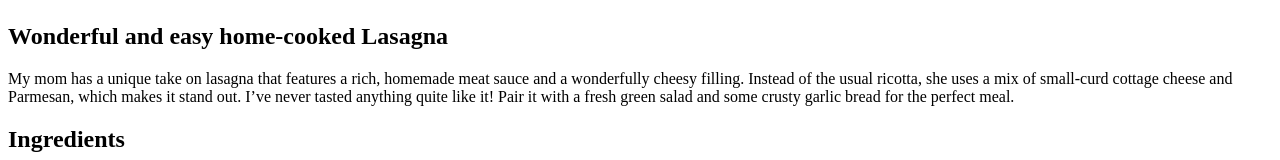
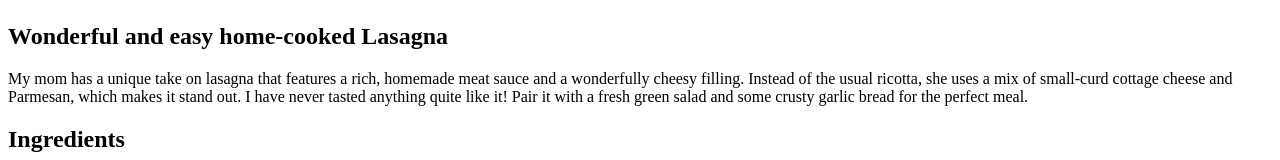
Before and after one commit to Answer4242/odin-recipes, a plain HTML site: page recipes/lasagna.html in a window 1280 px wide. Shown: the part 381-541 px from the top of the page. Drawn offline with Linux system fonts and the light colour scheme.

Commit message:
Correcting a spelling error in the Lasagna recipe

```diff
--- a/recipes/lasagna.html
+++ b/recipes/lasagna.html
@@ -9,7 +9,7 @@
     <h1>Lasagna</h1>
     <img src="https://www.allrecipes.com/thmb/oTdNMBBuRHozQP1hPmMnyaX2tWQ=/282x188/filters:no_upscale():max_bytes(150000):strip_icc():format(webp)/Homemade-Lasagna-lutzflcat-1x1-1-2000-e0288086a287407f941a97e6e59f3eb7.jpg" alt="Picture of cooked Lasagna">
     <h2>Wonderful and easy home-cooked Lasagna</h2>
-    <p>My mom has a unique take on lasagna that features a rich, homemade meat sauce and a wonderfully cheesy filling. Instead of the usual ricotta, she uses a mix of small-curd cottage cheese and Parmesan, which makes it stand out. I’ve never tasted anything quite like it!
+    <p>My mom has a unique take on lasagna that features a rich, homemade meat sauce and a wonderfully cheesy filling. Instead of the usual ricotta, she uses a mix of small-curd cottage cheese and Parmesan, which makes it stand out. I have never tasted anything quite like it!
         Pair it with a fresh green salad and some crusty garlic bread for the perfect meal.</p>
     <h2>Ingredients</h2>
     <ul>
```
